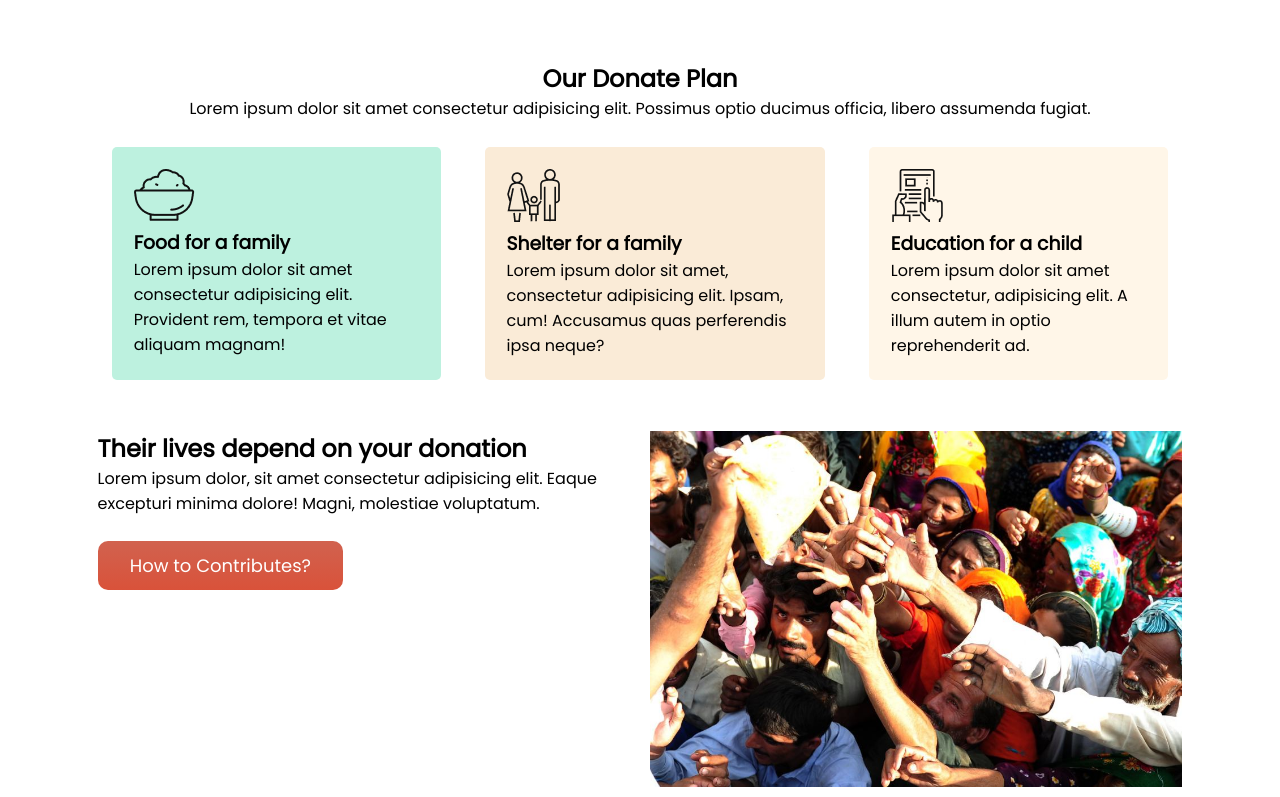
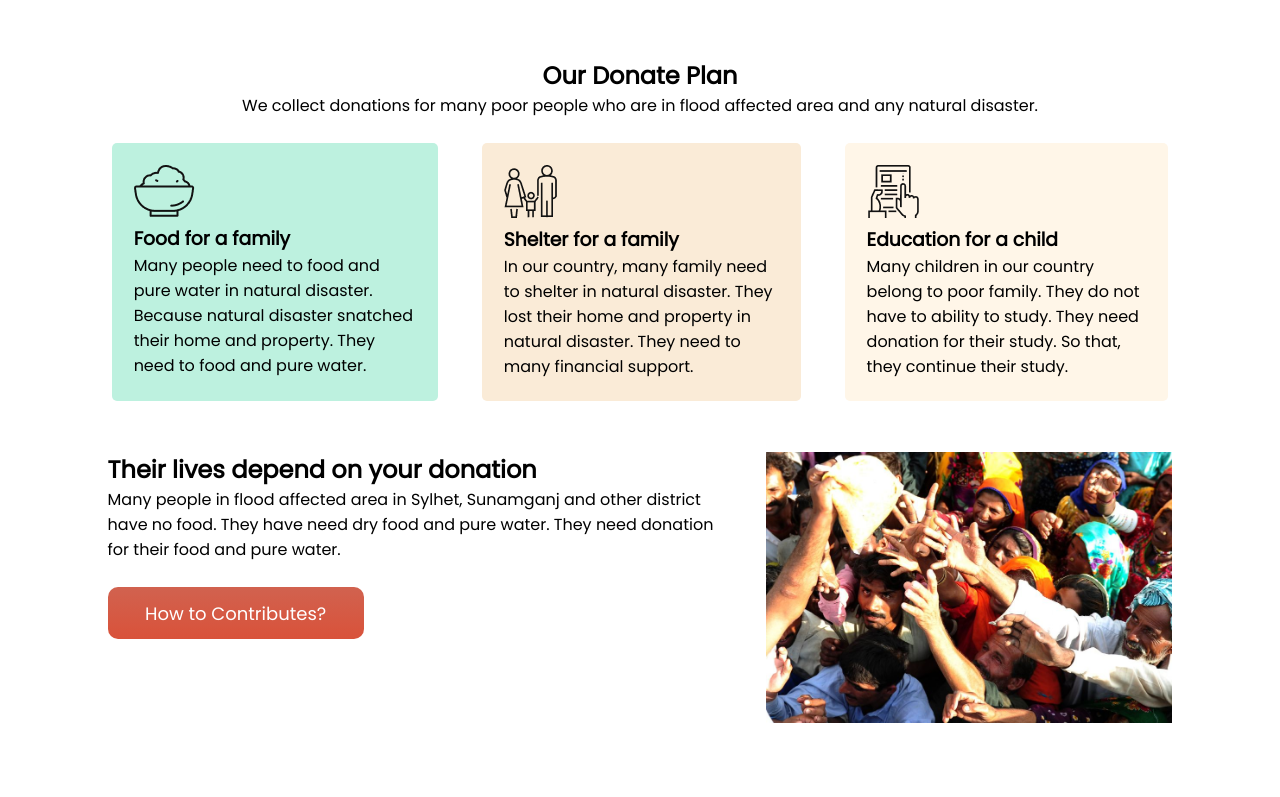
Before and after one commit to siamcse/donate-for-help, a plain HTML site: page index.html in a window 1280 px wide. Shown: the part 1053-1850 px from the top of the page. Drawn offline with Linux system fonts and the light colour scheme.

Commit message:
content changed

```diff
--- a/index.html
+++ b/index.html
@@ -42,23 +42,23 @@
     <section class="donate-plan">
         <div class="donate-centeralized">
             <h2>Our Donate Plan</h2>
-            <p>Lorem ipsum dolor sit amet consectetur adipisicing elit. Possimus optio ducimus officia, libero assumenda fugiat.</p>
+            <p>We collect donations for many poor people who are in flood affected area and any natural disaster.</p>
         </div>
         <div class="flexible-container">
             <div class="card-item" id="food-card">
                 <img src="icons/food.png" alt="">
                 <h3>Food for a family</h3>
-                <p>Lorem ipsum dolor sit amet consectetur adipisicing elit. Provident rem, tempora et vitae aliquam magnam!</p>
+                <p>Many people need to food and pure water in natural disaster. Because natural disaster snatched their home and property. They need to food and pure water.</p>
             </div>
             <div class="card-item" id="shelter-card">
                 <img src="icons/shelter.png" alt="">
                 <h3>Shelter for a family</h3>
-                <p>Lorem ipsum dolor sit amet, consectetur adipisicing elit. Ipsam, cum! Accusamus quas perferendis ipsa neque?</p>
+                <p>In our country, many family need to shelter in natural disaster. They lost their home and property in natural disaster. They need to many financial support.</p>
             </div>
             <div class="card-item" id="education-card">
                 <img src="icons/Frame-1.png" alt="">
                 <h3>Education for a child</h3>
-                <p>Lorem ipsum dolor sit amet consectetur, adipisicing elit. A illum autem in optio reprehenderit ad.</p>
+                <p>Many children in our country belong to poor family. They do not have to ability to study. They need donation for their study. So that, they continue their study.</p>
             </div>
         </div>
     </section>
@@ -66,7 +66,8 @@
     <section class="flexible-container">
         <div class="contribute-about">
             <h2>Their lives depend on your donation</h2>
-            <p>Lorem ipsum dolor, sit amet consectetur adipisicing elit. Eaque excepturi minima dolore! Magni, molestiae voluptatum.</p>
+            <p>Many people in flood affected area in Sylhet, Sunamganj and other district have no food. They have need dry food and
+            pure water. They need donation for their food and pure water.</p>
             <button class="clickable-link">How to Contributes?</button>
         </div>
         <div class="contribute-about">
@@ -98,7 +99,7 @@
     <section class="my-updates donate-centeralized">
         <div>
             <h2>Get My Updates</h2>
-            <p>Lorem ipsum dolor sit, amet consectetur adipisicing elit. Delectus corrupti laboriosam provident mollitia blanditiis quos.</p>
+            <p>Please subscribe your email for further donation related help need.</p>
         </div>
         <div class="email-section">
             <input type="email" placeholder="Email" id="email-input">
--- a/style.css
+++ b/style.css
@@ -9,10 +9,7 @@ h1{
 .banner{
     background-image: url("images/donation7.jpg");
     background-repeat: no-repeat;
-    padding-top: 15%;
-    padding-left: 22%;
-    padding-right: 22%;
-    padding-bottom: 15%;
+    padding: 14% 25%;
 }
 .banner-content{
     text-align: center;
@@ -73,7 +70,7 @@ h1{
     background-color: rgb(255, 246, 232);
 }
 .contribute-about{
-    padding: 0px 8px;
+    padding: 0px 18px;
 }
 .contribute-about img{
     width: 100%;
```
